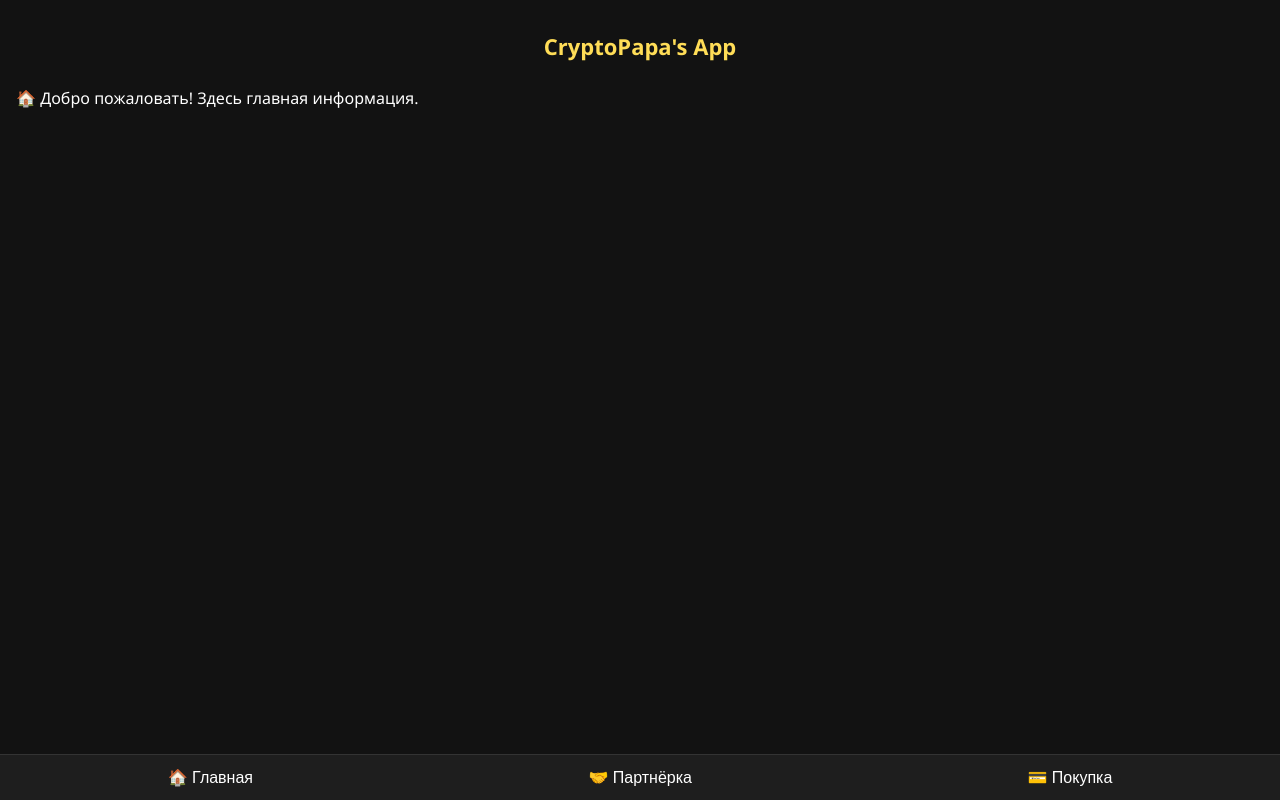
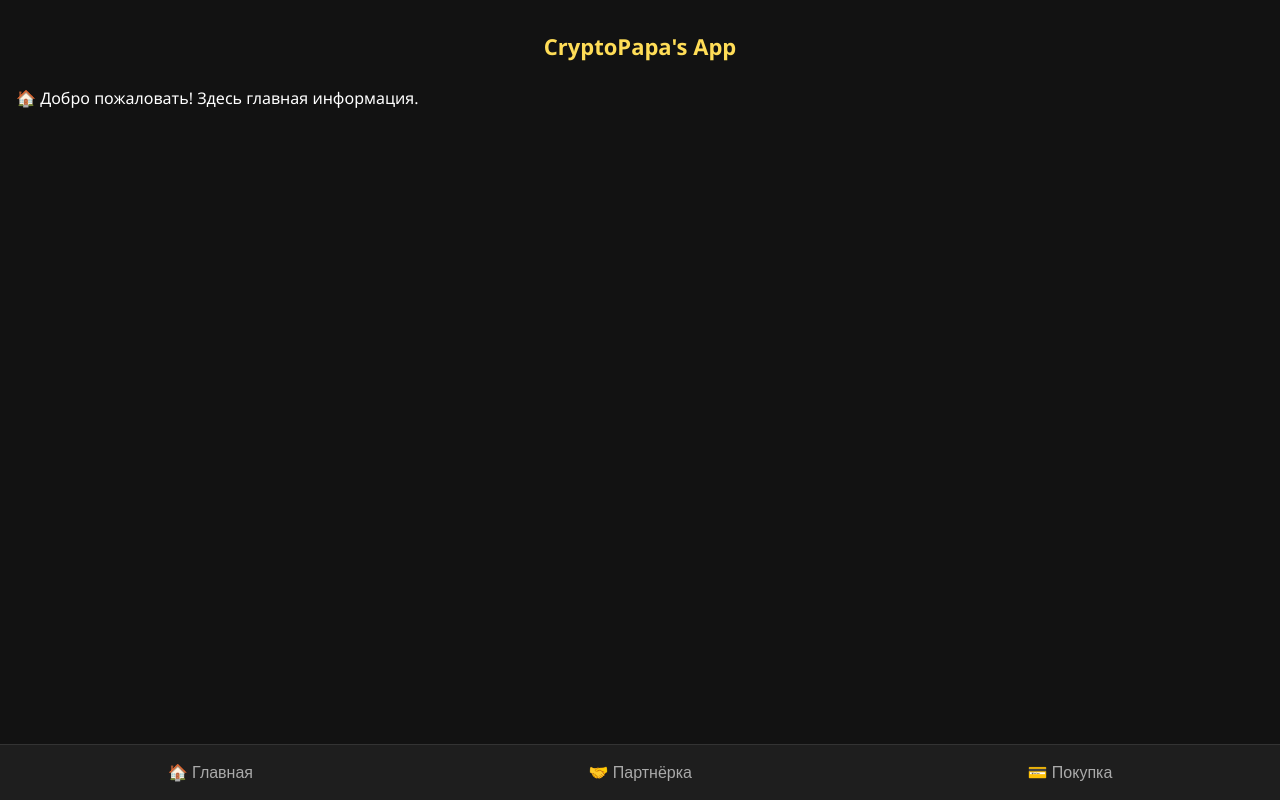
Before and after one commit to che10vekkk/cryptopapas-webapp, a plain HTML site: page index.html in a window 1280 px wide. Drawn offline with Linux system fonts and the light colour scheme.

Commit message:
Шаг 1: Базовая структура с вкладками

```diff
--- a/index.html
+++ b/index.html
@@ -59,7 +59,7 @@
     display: flex;
     justify-content: space-around;
     background: #1e1e1e;
-      padding: 12px 0;
+    padding: 10px 0;
     border-top: 1px solid #333;
     z-index: 10;
   }
@@ -67,12 +67,19 @@
   .bottom-nav button {
     background: none;
     border: none;
-      color: #fff;
+    color: #aaa;
     font-size: 16px;
     flex-grow: 1;
+    padding: 8px 0;
+    transition: color 0.3s, background 0.3s;
+    border-radius: 10px;
   }
 
-    /* 📱 Мобильная адаптация */
+  .bottom-nav button.active {
+    color: #ffdd57;
+    background-color: #222;
+  }
+
   @media (max-width: 480px) {
     header h1 {
       font-size: 20px;
```
Lines whose indentation alone changed are shown as unchanged.
